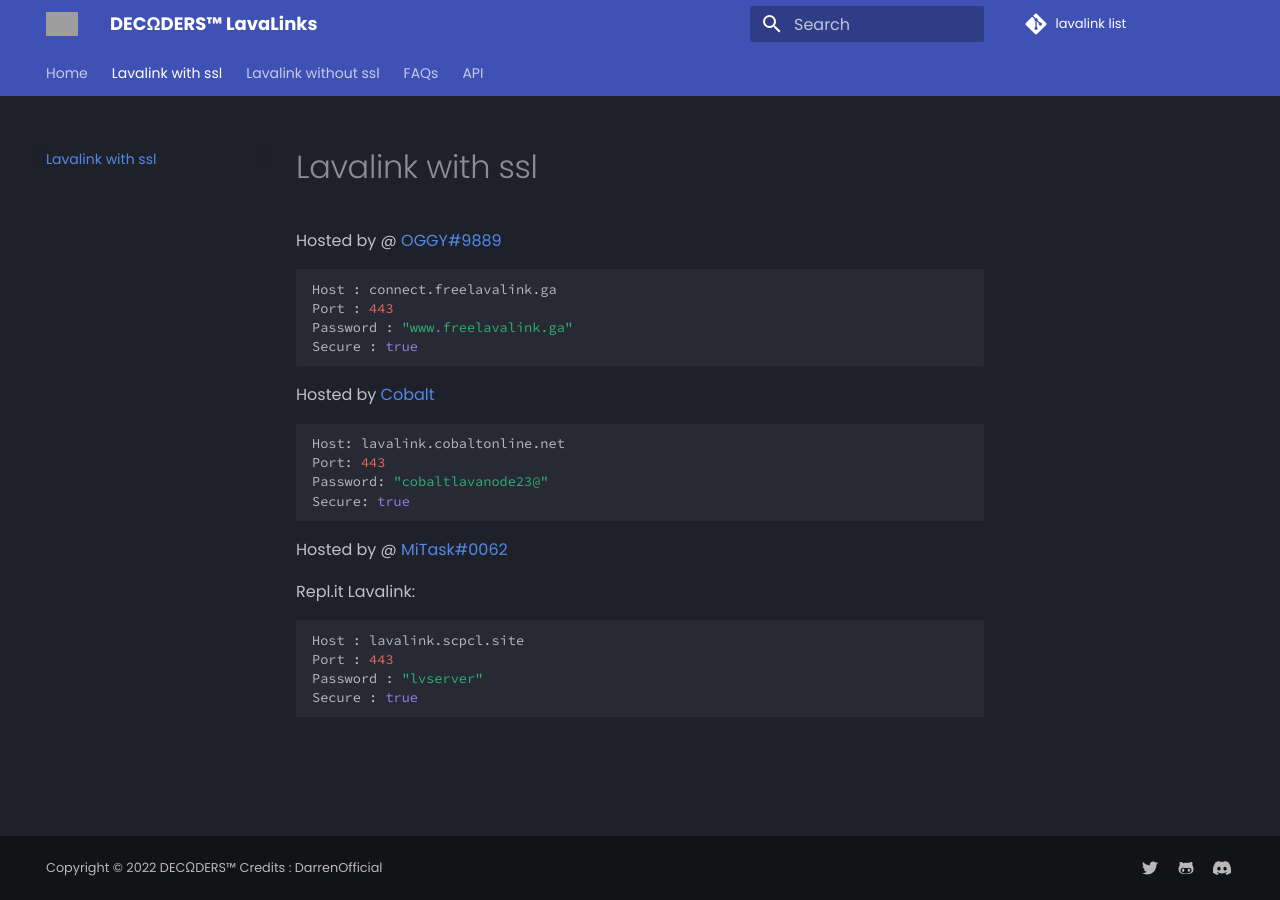
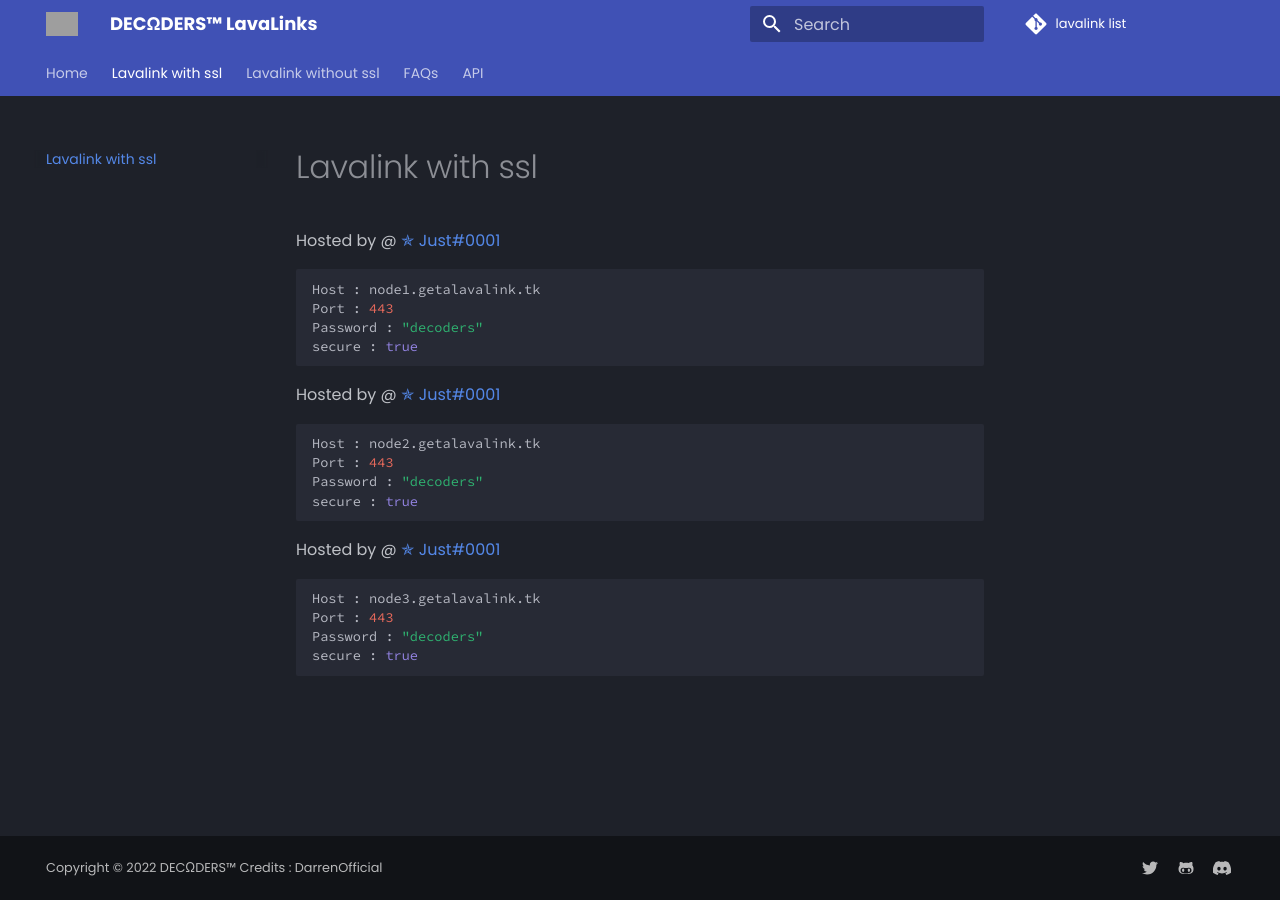
Before and after one commit to NotJustifyMe/Lavalink-List, an MkDocs documentation site: the page built from docs/SSL/lavalink-with-ssl.md, in a window 1280 px wide. Built offline with MkDocs 1.6.1 and Material for MkDocs 9.7.7, drawn with Linux system fonts in a browser that asks for light colours; comment, search, counter and statistics services are not loaded; grey boxes are pictures that could not be loaded.

Commit message:
Update lavalink-with-ssl.md

````diff
--- a/docs/SSL/lavalink-with-ssl.md
+++ b/docs/SSL/lavalink-with-ssl.md
@@ -4,28 +4,26 @@ description: SSL Uses Secure WS connection, whilst No SSL uses standard WS. if y
 ---
 
 ---
-Hosted by @ [OGGY#9889](https://bit.ly/freelavalink)
+Hosted by @ [✯ Just#0001](https://bit.ly/freelavalink)
 ```bash
-Host : connect.freelavalink.ga
+Host : node1.getalavalink.tk
 Port : 443
-Password : "www.freelavalink.ga"
-Secure : true
+Password : "decoders"
+secure : true
 ```
 
-Hosted by [Cobalt](https://github.com/cobaltgit)
+Hosted by @ [✯ Just#0001](https://bit.ly/freelavalink)
 ```bash
-Host: lavalink.cobaltonline.net
-Port: 443
-Password: "cobaltlavanode23@"
-Secure: true
+Host : node2.getalavalink.tk
+Port : 443
+Password : "decoders"
+secure : true
 ```
 
-Hosted by @ [MiTask#0062](https://github.com/MrMasrozYTLIVE)
-
-Repl.it Lavalink:
+Hosted by @ [✯ Just#0001](https://bit.ly/freelavalink)
 ```bash
-Host : lavalink.scpcl.site
+Host : node3.getalavalink.tk
 Port : 443
-Password : "lvserver"
-Secure : true
+Password : "decoders"
+secure : true
 ```
````
